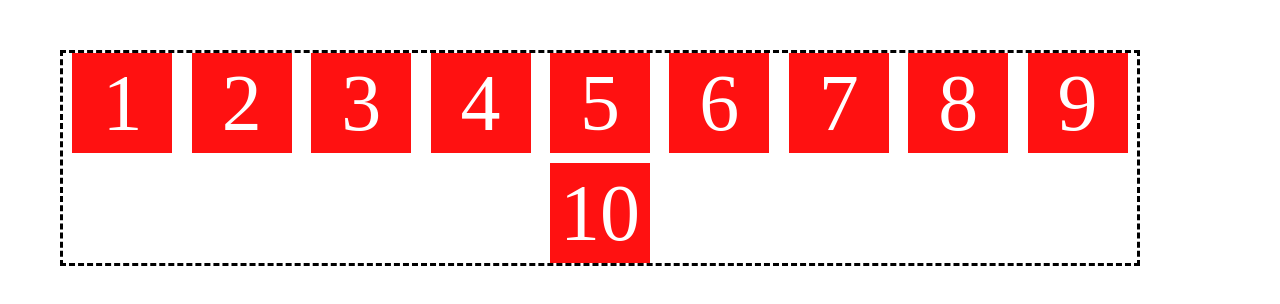
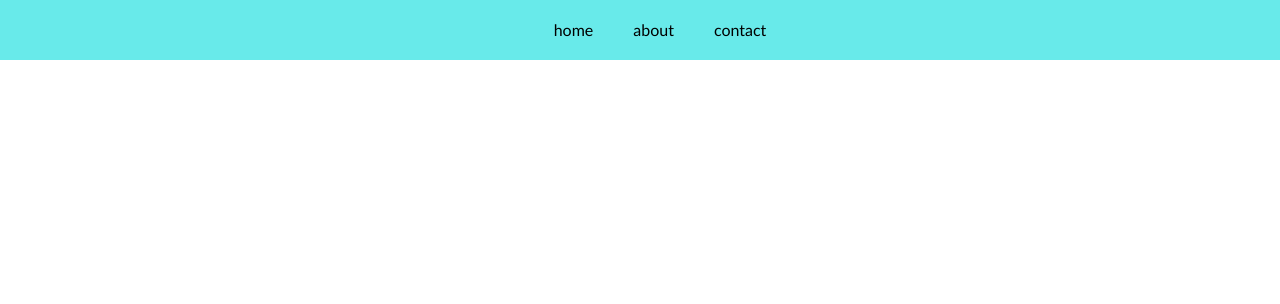
Before and after one commit to EllieWS/project_12_03_nov, a plain HTML site: page index.html in a window 1280 px wide. Drawn offline with Linux system fonts and the light colour scheme.

Commit message:
Navigation using flex

```diff
--- a/index.html
+++ b/index.html
@@ -8,22 +8,15 @@
     <link rel="stylesheet" href="./main.css" />
   </head>
   <body>
-    <!-- <header>
-      <h1 class="heading">project 12</h1>
-    </header> -->
-    <div class="container">
-      <section>
-        <div class="box">1</div>
-        <div class="box">2</div>
-        <div class="box">3</div>
-        <div class="box">4</div>
-        <div class="box">5</div>
-        <div class="box">6</div>
-        <div class="box">7</div>
-        <div class="box">8</div>
-        <div class="box">9</div>
-        <div class="box">10</div>
-      </section>
-    </div>
+    <header>
+      <nav>
+        <ul class="navigation">
+          <li><a href="home">home</a></li>
+          <li><a href="about">about</a></li>
+          <li><a href="contact">contact</a></li>
+        </ul>
+      </nav>
+      <!-- <h1 class="heading">project 12</h1> -->
+    </header>
   </body>
 </html>
--- a/main.css
+++ b/main.css
@@ -1,5 +1,5 @@
 * {
-  box-sizing: border-box;
+  /* box-sizing: border-box; */
   margin: 0;
 }
 
@@ -8,35 +8,19 @@ body {
   height: 100%;
 }
 
-.container {
-  max-width: 1200px;
-  margin: 0px;
-  padding: 0 10px;
-  height: 100%;
+a {
+  font-family: "Gill Sans", "Gill Sans MT", Calibri, "Trebuchet MS", sans-serif;
+  text-decoration: none;
+  color: #000;
 }
-
-section {
-  border: 3px dashed;
-  /* height: 80%; */
-  margin: 50px;
+.navigation {
+  list-style: none;
+  list-style-position: inside;
+  /* border: 2px dotted #000; */
+  height: 60px;
+  gap: 40px;
+  display: flex;
+  justify-content: center;
+  align-items: center;
+  background-color: #68eaea;
 }
-
-.box {
-  width: 100px;
-  height: 100px;
-  background-color: #f11;
-  font-size: 5em;
-  color: #fff;
-  text-align: center;
-  line-height: 100px;
-}
-
-section {
-  display: flex;
-  gap: 10px;
-  flex-wrap: wrap;
-  /* flex-direction: column; */
-  justify-content: space-evenly;
-  align-items: center;
-  align-content: space-around;
-}
```
